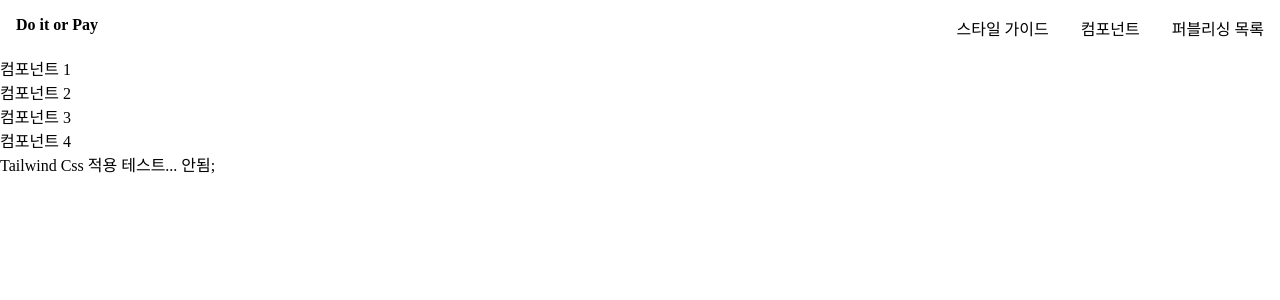
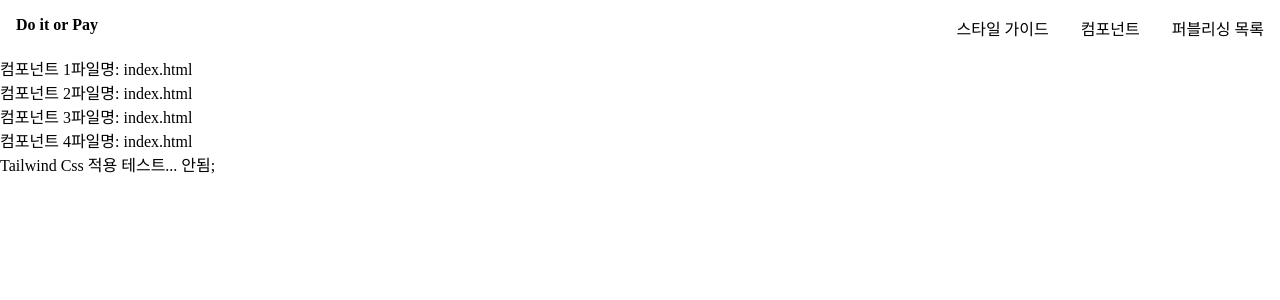
Before and after one commit to DoitorPay/Guide, a React (Vite) app in the folder frontend/: page /pubGuide in a window 1280 px wide. Shown: the top 300 px of the page. Built offline with nearby package versions, Linux system fonts and the light colour scheme; a web font is replaced by a local one.

Commit message:
목록에 파일명 추가

```diff
--- a/frontend/public/ia.json
+++ b/frontend/public/ia.json
@@ -2,21 +2,25 @@
   {
     "id": 1,
     "title": "컴포넌트 1",
-    "path": "/"
+    "path": "/",
+    "fileName": "index.html"
   },
   {
     "id": 2,
     "title": "컴포넌트 2",
-    "path": "/"
+    "path": "/",
+    "fileName": "index.html"
   },
   {
     "id": 3,
     "title": "컴포넌트 3",
-    "path": "/"
+    "path": "/",
+    "fileName": "index.html"
   },
   {
     "id": 4,
     "title": "컴포넌트 4",
-    "path": "/"
+    "path": "/",
+    "fileName": "index.html"
   }
 ]
--- a/frontend/src/guide/pubGuide.jsx
+++ b/frontend/src/guide/pubGuide.jsx
@@ -5,7 +5,7 @@ function PubGuide() {
   const [items, setItems] = useState([]);
 
   useEffect(() => {
-    fetch("/ia.json") // JSON 파일을 public 폴더에 두고 불러옴
+    fetch("/ia.json")
       .then((response) => response.json())
       .then((data) => setItems(data))
       .catch((error) => console.error("데이터 불러오기 실패:", error));
@@ -16,6 +16,7 @@ function PubGuide() {
         {items.map((item) => (
           <li key={item.id}>
             <Link to={item.path}>{item.title}</Link>
+            <span>파일명: {item.fileName}</span>
           </li>
         ))}
       </ul>
```
